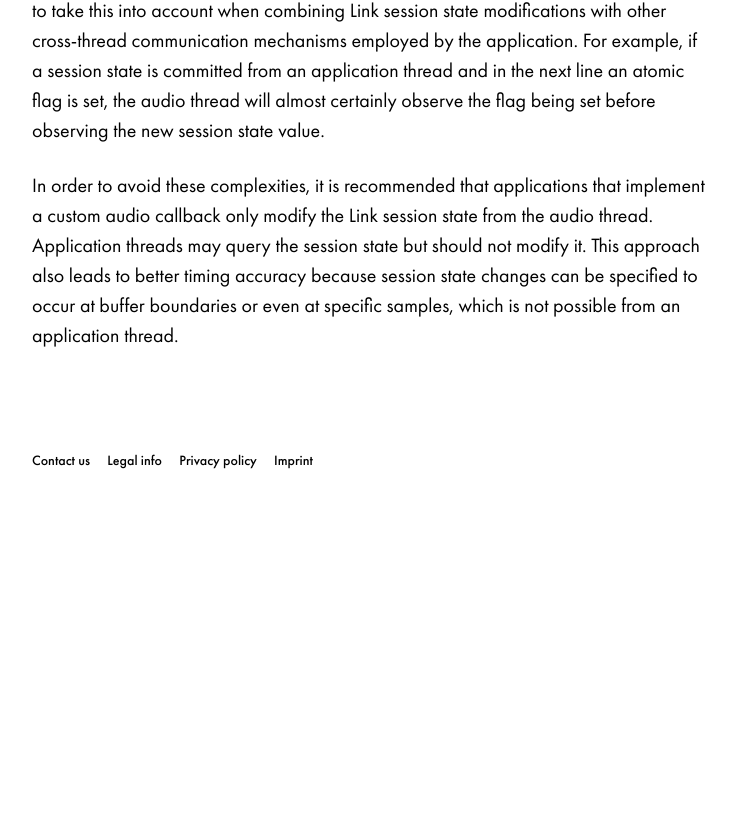
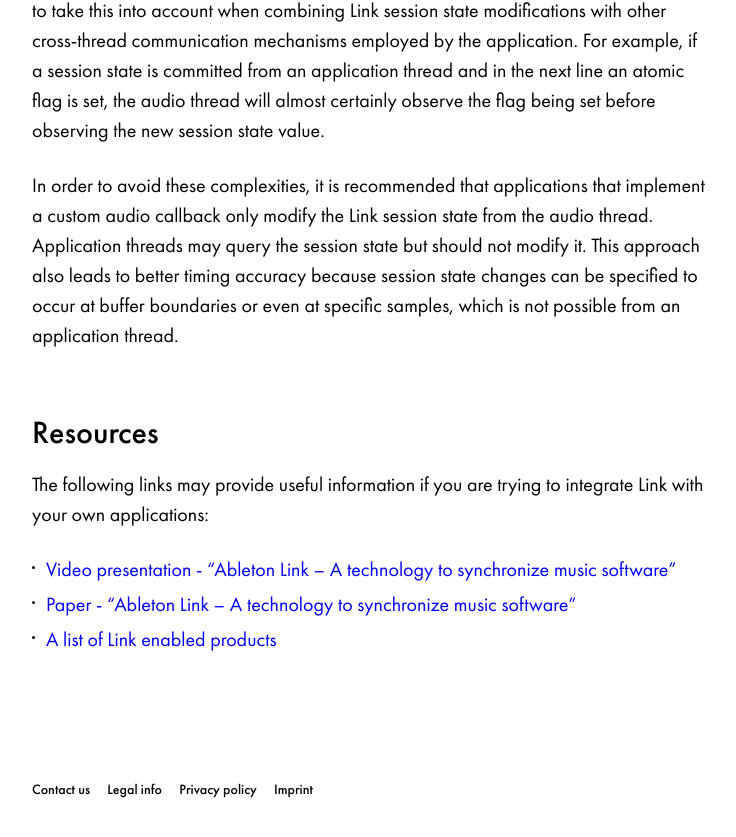
Before and after one commit to Ableton/ableton.github.io, a Jekyll site: the page built from link/index.md, in a window 1280 px wide and 900 px high, scrolled down 5505 px. Shown: the top 837 px of the window, without its empty margins (268-1004 px from the left). Built offline with Jekyll 4.4.1, drawn with Linux system fonts in a browser that asks for light colours; before the commit the page ends 6076 px from its top, so only the background shows below that.

Commit message:
Add links to Resources
As mentioned in Ableton/link#54

```diff
--- a/link/index.md
+++ b/link/index.md
@@ -198,3 +198,14 @@ Application threads may query the session state but should not modify it. This a
 also leads to better timing accuracy because session state changes can be specified to
 occur at buffer boundaries or even at specific samples, which is not possible from an
 application thread.
+
+## Resources
+
+The following links may provide useful information if you are trying to integrate Link
+with your own applications:
+
+- [Video presentation - "Ableton Link – A technology to synchronize music software"](https://media.ccc.de/v/lac2018-42-ableton_link_a_technology_to_synchronize_music_software)
+
+- [Paper - "Ableton Link – A technology to synchronize music software"](https://depositonce.tu-berlin.de/bitstream/11303/7886/4/LAC2018_proceedings.pdf#page=51)
+
+- [A list of Link enabled products](https://www.ableton.com/en/link/products/)
```
